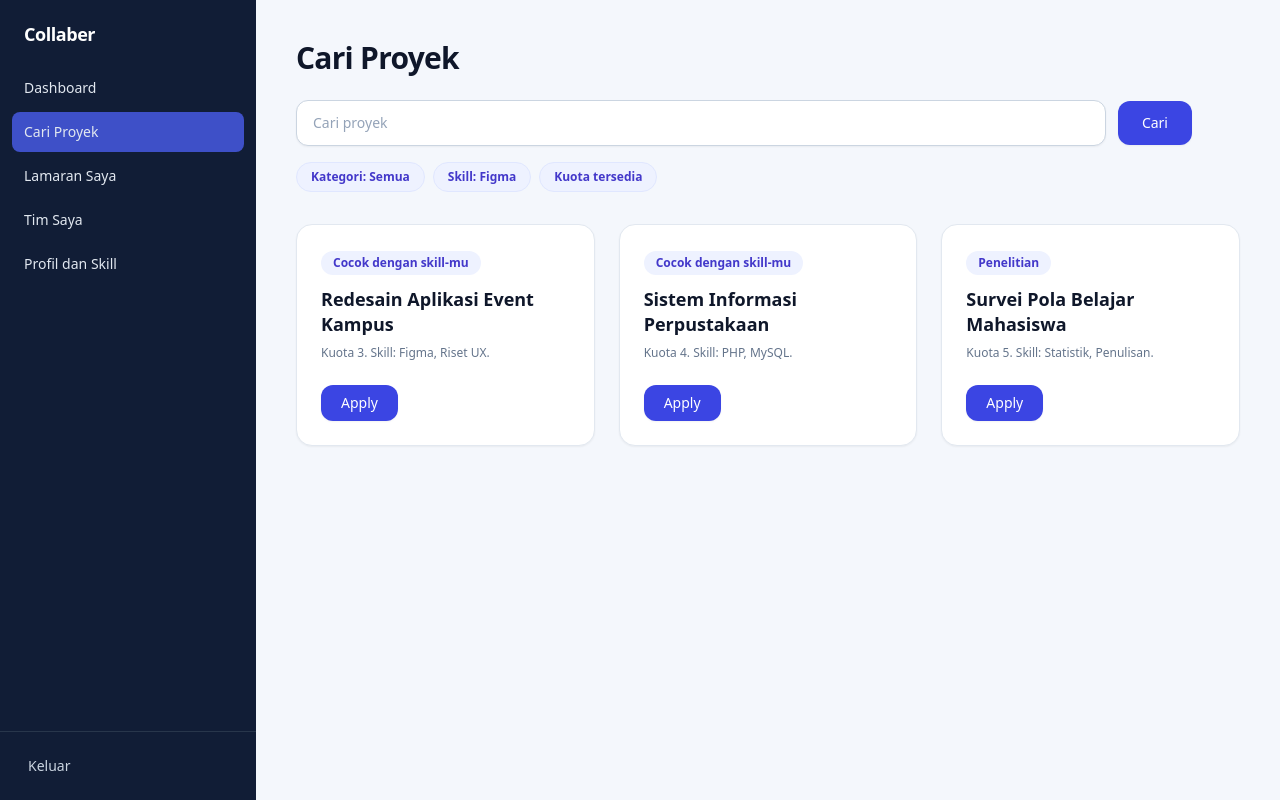
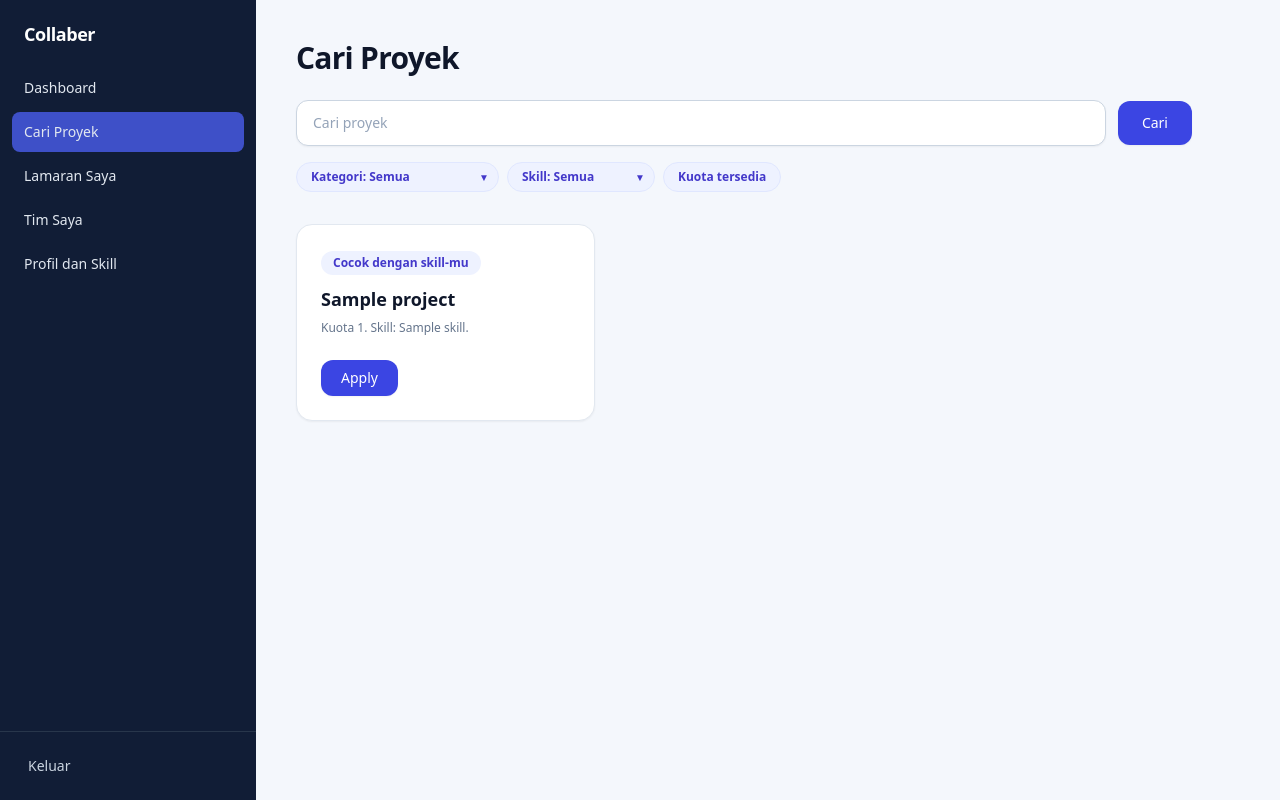
Before and after one commit to fenyadria/collaber, a Laravel app: page /mahasiswa/cari-proyek in a window 1280 px wide. Run offline with Laravel 12, Linux system fonts and the light colour scheme; a user stored in the database is signed in; data comes from the database, SQL or seed files in the repository; tables that the repository leaves empty hold one stand-in row (values such as "Sample post"); some libraries are stand-ins or nearby versions.

Commit message:
menyambungkan cari proyek dengan database

```diff
--- a/app/Http/Controllers/MahasiswaController.php
+++ b/app/Http/Controllers/MahasiswaController.php
@@ -3,6 +3,8 @@
 namespace App\Http\Controllers;
 
 use App\Models\Skill;
+use App\Models\Project;
+use App\Models\Category;
 use Illuminate\Http\RedirectResponse;
 use Illuminate\Http\Request;
 use Illuminate\Support\Facades\Auth;
@@ -17,16 +19,45 @@ class MahasiswaController extends Controller
         return view('mahasiswa.dashboard', compact('user'));
     }
 
-    public function cariProyek(): View
+    public function cariProyek(Request $request): View
     {
-        $user = Auth::user()->load('profile');
+        $user = Auth::user()->load('skills');
+        $userSkillIds = $user->skills->pluck('id');
+
+        $categories = Category::orderBy('name')->get();
+        $allSkills = Skill::orderBy('name')->get();
+
+        $projects = Project::query()
+            ->with(['category', 'skills'])
+            ->when($request->filled('search'), function ($q) use ($request) {
+                $search = $request->input('search');
+                $q->where(function ($sub) use ($search) {
+                    $sub->where('name', 'ilike', "%{$search}%")
+                        ->orWhere('description', 'ilike', "%{$search}%")
+                        ->orWhere('goal', 'ilike', "%{$search}%");
+                });
+            })
+            ->when($request->filled('category_id'), function ($q) use ($request) {
+                $q->where('category_id', $request->input('category_id'));
+            })
+            ->when($request->filled('skill_id'), function ($q) use ($request) {
+                $skillId = $request->input('skill_id');
+                $q->whereHas('skills', function ($sub) use ($skillId) {
+                    $sub->where('skills.id', $skillId);
+                });
+            })
+            ->when($request->boolean('available_only'), function ($q) {
+                $q->where('max_members', '>', 0);
+            })
+            ->latest()
+            ->get();
+
         return view('mahasiswa.cari-proyek', [
             'user' => $user,
-            'projects' => [
-                ['name' => 'Redesain Aplikasi Event Kampus', 'quota' => 3, 'skills' => 'Figma, Riset UX.', 'type' => 'Cocok dengan skill-mu'],
-                ['name' => 'Sistem Informasi Perpustakaan', 'quota' => 4, 'skills' => 'PHP, MySQL.', 'type' => 'Cocok dengan skill-mu'],
-                ['name' => 'Survei Pola Belajar Mahasiswa', 'quota' => 5, 'skills' => 'Statistik, Penulisan.', 'type' => 'Penelitian'],
-            ]
+            'projects' => $projects,
+            'categories' => $categories,
+            'allSkills' => $allSkills,
+            'userSkillIds' => $userSkillIds,
         ]);
     }
 
--- /dev/null
+++ b/app/Models/Category.php
@@ -0,0 +1,22 @@
+<?php
+
+namespace App\Models;
+
+use Illuminate\Database\Eloquent\Factories\HasFactory;
+use Illuminate\Database\Eloquent\Model;
+use Illuminate\Database\Eloquent\Relations\HasMany;
+
+class Category extends Model
+{
+    use HasFactory;
+
+    protected $fillable = [
+        'name',
+        'description',
+    ];
+
+    public function projects(): HasMany
+    {
+        return $this->hasMany(Project::class, 'category_id');
+    }
+}
--- /dev/null
+++ b/app/Models/Project.php
@@ -0,0 +1,53 @@
+<?php
+
+namespace App\Models;
+
+use Illuminate\Database\Eloquent\Factories\HasFactory;
+use Illuminate\Database\Eloquent\Model;
+use Illuminate\Database\Eloquent\Relations\BelongsTo;
+use Illuminate\Database\Eloquent\Relations\BelongsToMany;
+use Illuminate\Database\Eloquent\Relations\HasMany;
+
+class Project extends Model
+{
+    use HasFactory;
+
+    protected $fillable = [
+        'owner_id',
+        'category_id',
+        'name',
+        'description',
+        'goal',
+        'max_members',
+        'status',
+        'deadline',
+    ];
+
+    protected function casts(): array
+    {
+        return [
+            'deadline' => 'date',
+        ];
+    }
+
+    public function owner(): BelongsTo
+    {
+        return $this->belongsTo(User::class, 'owner_id');
+    }
+
+    public function category(): BelongsTo
+    {
+        return $this->belongsTo(Category::class, 'category_id');
+    }
+
+    public function skills(): BelongsToMany
+    {
+        return $this->belongsToMany(Skill::class, 'project_skills')
+            ->withTimestamps();
+    }
+
+    public function applications(): HasMany
+    {
+        return $this->hasMany(ProjectApplication::class);
+    }
+}
--- a/resources/views/mahasiswa/cari-proyek.blade.php
+++ b/resources/views/mahasiswa/cari-proyek.blade.php
@@ -5,73 +5,139 @@
 @section('content')
     <h2 class="text-3xl font-bold text-slate-900 tracking-tight mb-6">Cari Proyek</h2>
 
+    @if (session('success'))
+        <div class="mb-6 rounded-xl border border-emerald-200 bg-emerald-50 px-4 py-3 text-sm font-medium text-emerald-700">
+            {{ session('success') }}
+        </div>
+    @endif
+
+    @if (session('error'))
+        <div class="mb-6 rounded-xl border border-rose-200 bg-rose-50 px-4 py-3 text-sm font-medium text-rose-700">
+            {{ session('error') }}
+        </div>
+    @endif
+
+    @if ($errors->any())
+        <div class="mb-6 rounded-xl border border-rose-200 bg-rose-50 px-4 py-3 text-sm text-rose-700">
+            <ul class="list-disc list-inside space-y-1">
+                @foreach ($errors->all() as $error)
+                    <li>{{ $error }}</li>
+                @endforeach
+            </ul>
+        </div>
+    @endif
+
     <div class="mb-8">
-        <form action="#" method="GET" class="flex items-center gap-3 max-w-4xl">
-            <input type="text" name="search" placeholder="Cari proyek"
+        <form action="{{ route('mahasiswa.cari-proyek') }}" method="GET" class="flex items-center gap-3 max-w-4xl">
+            <input type="text" name="search" value="{{ request('search') }}" placeholder="Cari proyek"
                 class="flex-1 px-4 py-3 rounded-xl border border-slate-300 text-slate-900 placeholder-slate-400 text-sm focus:outline-none focus:ring-2 focus:ring-indigo-500 focus:border-transparent transition bg-white shadow-sm">
+
+            @if (request('category_id'))
+                <input type="hidden" name="category_id" value="{{ request('category_id') }}">
+            @endif
+            @if (request('skill_id'))
+                <input type="hidden" name="skill_id" value="{{ request('skill_id') }}">
+            @endif
+            @if (request('available_only'))
+                <input type="hidden" name="available_only" value="1">
+            @endif
+
             <button type="submit" class="py-3 px-6 btn-indigo-custom text-white font-medium rounded-xl text-sm transition shadow-sm">
                 Cari
             </button>
         </form>
 
-        <div class="flex items-center gap-2 mt-4 flex-wrap text-xs">
-            <span class="px-3.5 py-1.5 bg-indigo-50 text-indigo-700 font-semibold rounded-full border border-indigo-100">
-                Kategori: Semua
-            </span>
-            <span class="px-3.5 py-1.5 bg-indigo-50 text-indigo-700 font-semibold rounded-full border border-indigo-100">
-                Skill: Figma
-            </span>
-            <span class="px-3.5 py-1.5 bg-indigo-50 text-indigo-700 font-semibold rounded-full border border-indigo-100">
+        <form id="filter-form" action="{{ route('mahasiswa.cari-proyek') }}" method="GET" class="flex items-center gap-2 mt-4 flex-wrap text-xs">
+            @if (request('search'))
+                <input type="hidden" name="search" value="{{ request('search') }}">
+            @endif
+            @if (request('available_only'))
+                <input type="hidden" name="available_only" value="1">
+            @endif
+
+            <div class="relative inline-flex items-center">
+                <select name="category_id" onchange="this.form.submit()" aria-label="Filter Kategori"
+                    class="appearance-none cursor-pointer pl-3.5 pr-7 py-1.5 rounded-full border font-semibold transition focus:outline-none focus:ring-2 focus:ring-indigo-500 {{ request('category_id') ? 'bg-indigo-600 text-white border-indigo-600' : 'bg-indigo-50 text-indigo-700 border-indigo-100 hover:bg-indigo-100' }}">
+                    <option value="" class="bg-white text-slate-800">Kategori: Semua</option>
+                    @foreach ($categories ?? collect() as $category)
+                        <option value="{{ $category->id }}" class="bg-white text-slate-800" @selected(request('category_id') == $category->id)>
+                            Kategori: {{ $category->name }}
+                        </option>
+                    @endforeach
+                </select>
+                <span class="pointer-events-none absolute right-2.5 text-[10px] {{ request('category_id') ? 'text-white' : 'text-indigo-700' }}">▼</span>
+            </div>
+
+            <div class="relative inline-flex items-center">
+                <select name="skill_id" onchange="this.form.submit()" aria-label="Filter Skill"
+                    class="appearance-none cursor-pointer pl-3.5 pr-7 py-1.5 rounded-full border font-semibold transition focus:outline-none focus:ring-2 focus:ring-indigo-500 {{ request('skill_id') ? 'bg-indigo-600 text-white border-indigo-600' : 'bg-indigo-50 text-indigo-700 border-indigo-100 hover:bg-indigo-100' }}">
+                    <option value="" class="bg-white text-slate-800">Skill: Semua</option>
+                    @foreach ($allSkills ?? collect() as $skill)
+                        <option value="{{ $skill->id }}" class="bg-white text-slate-800" @selected(request('skill_id') == $skill->id)>
+                            Skill: {{ $skill->name }}
+                        </option>
+                    @endforeach
+                </select>
+                <span class="pointer-events-none absolute right-2.5 text-[10px] {{ request('skill_id') ? 'text-white' : 'text-indigo-700' }}">▼</span>
+            </div>
+
+            <a href="{{ route('mahasiswa.cari-proyek', array_merge(request()->except('page'), ['available_only' => request('available_only') ? null : 1])) }}"
+                class="px-3.5 py-1.5 rounded-full border font-semibold transition {{ request('available_only') ? 'bg-indigo-600 text-white border-indigo-600' : 'bg-indigo-50 text-indigo-700 border-indigo-100 hover:bg-indigo-100' }}">
                 Kuota tersedia
-            </span>
-        </div>
+            </a>
+
+            @if (request()->hasAny(['search', 'category_id', 'skill_id', 'available_only']))
+                <a href="{{ route('mahasiswa.cari-proyek') }}"
+                    class="px-3 py-1.5 rounded-full border border-slate-200 bg-white text-slate-600 hover:bg-slate-50 font-medium transition">
+                    Reset
+                </a>
+            @endif
+        </form>
     </div>
 
     <div class="grid grid-cols-1 md:grid-cols-2 lg:grid-cols-3 gap-6 mb-10">
+        @forelse ($projects ?? collect() as $project)
+            @php
+                $isMatched = $project->skills->pluck('id')->intersect($userSkillIds ?? collect())->isNotEmpty();
+                $skillNames = $project->skills->pluck('name')->implode(', ');
+            @endphp
+
             <div class="bg-white p-6 rounded-2xl border border-slate-200 shadow-sm flex flex-col justify-between">
                 <div>
+                    @if ($isMatched)
                         <span class="inline-block px-3 py-1 bg-indigo-50 text-indigo-700 text-xs font-semibold rounded-full mb-3">
                             Cocok dengan skill-mu
                         </span>
-                <h3 class="text-lg font-bold text-slate-900 leading-snug mb-2">Redesain Aplikasi Event Kampus</h3>
-                <p class="text-xs text-slate-500">Kuota 3. Skill: Figma, Riset UX.</p>
+                    @else
+                        <span class="inline-block px-3 py-1 bg-slate-100 text-slate-600 text-xs font-semibold rounded-full mb-3">
+                            {{ $project->category?->name ?? 'Proyek' }}
+                        </span>
+                    @endif
+
+                    <h3 class="text-lg font-bold text-slate-900 leading-snug mb-2">{{ $project->name }}</h3>
+                    <p class="text-xs text-slate-500">
+                        Kuota {{ $project->max_members ?? 0 }}.
+                        @if ($skillNames)
+                            Skill: {{ $skillNames }}.
+                        @endif
+                    </p>
                 </div>
+
                 <div class="mt-6">
-                <button type="button" onclick="openModal('Redesain Aplikasi Event Kampus')" class="py-2 px-5 btn-indigo-custom text-white font-medium rounded-xl text-sm transition shadow-sm">
+                    <button type="button"
+                        data-title="{{ $project->name }}"
+                        data-action="{{ route('mahasiswa.cari-proyek.apply', $project) }}"
+                        onclick="openModalFromButton(this)"
+                        class="py-2 px-5 btn-indigo-custom text-white font-medium rounded-xl text-sm transition shadow-sm">
                         Apply
                     </button>
                 </div>
             </div>
-
-        <div class="bg-white p-6 rounded-2xl border border-slate-200 shadow-sm flex flex-col justify-between">
-            <div>
-                <span class="inline-block px-3 py-1 bg-indigo-50 text-indigo-700 text-xs font-semibold rounded-full mb-3">
-                    Cocok dengan skill-mu
-                </span>
-                <h3 class="text-lg font-bold text-slate-900 leading-snug mb-2">Sistem Informasi Perpustakaan</h3>
-                <p class="text-xs text-slate-500">Kuota 4. Skill: PHP, MySQL.</p>
+        @empty
+            <div class="col-span-full bg-white p-8 rounded-2xl border border-slate-200 text-center text-sm text-slate-500">
+                Belum ada proyek yang sesuai dengan pencarian atau filter.
             </div>
-            <div class="mt-6">
-                <button type="button" onclick="openModal('Sistem Informasi Perpustakaan')" class="py-2 px-5 btn-indigo-custom text-white font-medium rounded-xl text-sm transition shadow-sm">
-                    Apply
-                </button>
-            </div>
-        </div>
-
-        <div class="bg-white p-6 rounded-2xl border border-slate-200 shadow-sm flex flex-col justify-between">
-            <div>
-                <span class="inline-block px-3 py-1 bg-indigo-50 text-indigo-700 text-xs font-semibold rounded-full mb-3">
-                    Penelitian
-                </span>
-                <h3 class="text-lg font-bold text-slate-900 leading-snug mb-2">Survei Pola Belajar Mahasiswa</h3>
-                <p class="text-xs text-slate-500">Kuota 5. Skill: Statistik, Penulisan.</p>
-            </div>
-            <div class="mt-6">
-                <button type="button" onclick="openModal('Survei Pola Belajar Mahasiswa')" class="py-2 px-5 btn-indigo-custom text-white font-medium rounded-xl text-sm transition shadow-sm">
-                    Apply
-                </button>
-            </div>
-        </div>
+        @endforelse
     </div>
 
     <div id="applyModal" class="fixed inset-0 bg-slate-900/40 backdrop-blur-sm hidden flex items-center justify-center p-4 z-50">
@@ -79,7 +145,7 @@
             <h3 class="text-xl font-bold text-slate-900 mb-1">Modal Apply</h3>
             <p id="modalProjectTitle" class="text-xs text-indigo-600 font-semibold mb-6"></p>
 
-            <form action="#" method="POST">
+            <form id="applyForm" action="#" method="POST">
                 @csrf
                 <div class="mb-6">
                     <label class="block text-sm font-medium text-slate-700 mb-2">Pesan motivasi</label>
@@ -103,8 +169,12 @@
 
 @push('scripts')
 <script>
-    function openModal(projectTitle) {
+    function openModalFromButton(button) {
+        const projectTitle = button.getAttribute('data-title');
+        const actionUrl = button.getAttribute('data-action');
+
         document.getElementById('modalProjectTitle').innerText = 'Melamar untuk: ' + projectTitle;
+        document.getElementById('applyForm').setAttribute('action', actionUrl);
         document.getElementById('applyModal').classList.remove('hidden');
     }
 
--- a/routes/web.php
+++ b/routes/web.php
@@ -19,6 +19,7 @@ Route::post('/logout', [AuthController::class, 'logout'])->name('logout');
 Route::middleware(['auth', 'role:mahasiswa'])->prefix('mahasiswa')->name('mahasiswa.')->controller(MahasiswaController::class)->group(function(){
     Route::get('/dashboard', 'dashboard')->name('dashboard');
     Route::get('/cari-proyek', 'cariProyek')->name('cari-proyek');
+    Route::post('/cari-proyek/{project}/apply', 'applyProyek')->name('cari-proyek.apply');
     Route::get('/lamaran-saya', 'lamaranSaya')->name('lamaran-saya');
     Route::get('/tim-saya', 'timSaya')->name('tim-saya');
     Route::get('/profil-skill', 'profilSkill')->name('profil-skill');
```
Lines whose indentation alone changed are shown as unchanged.
